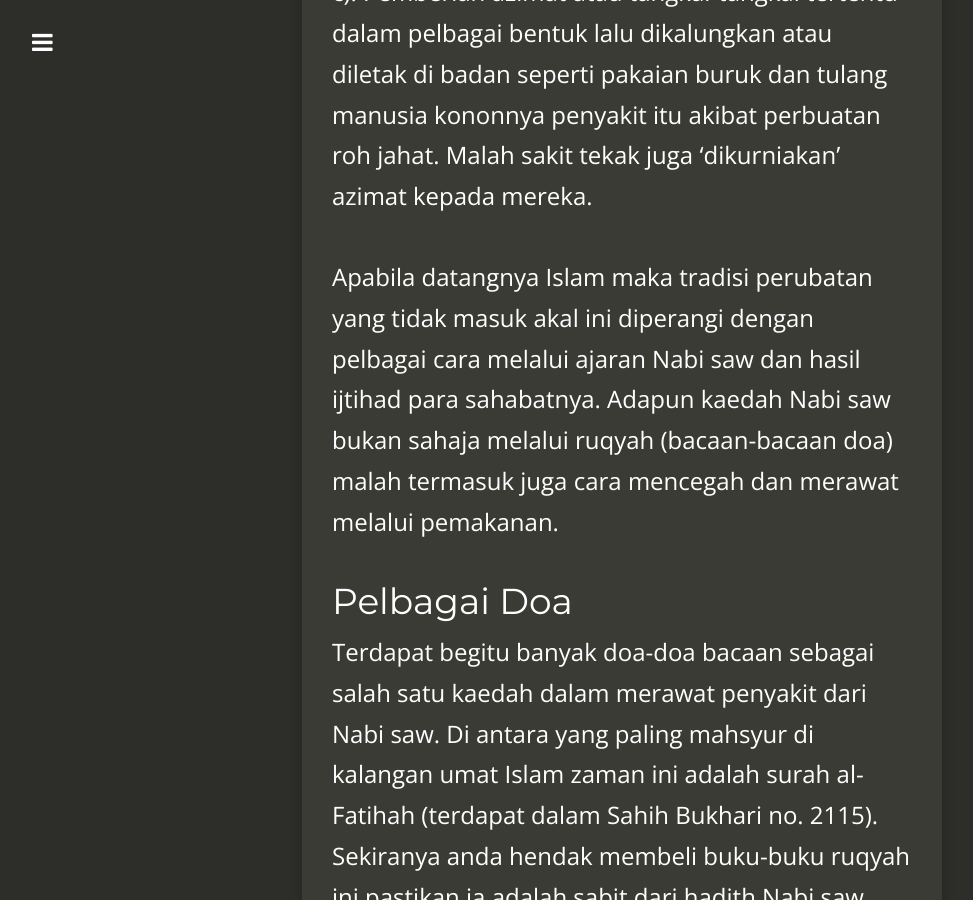
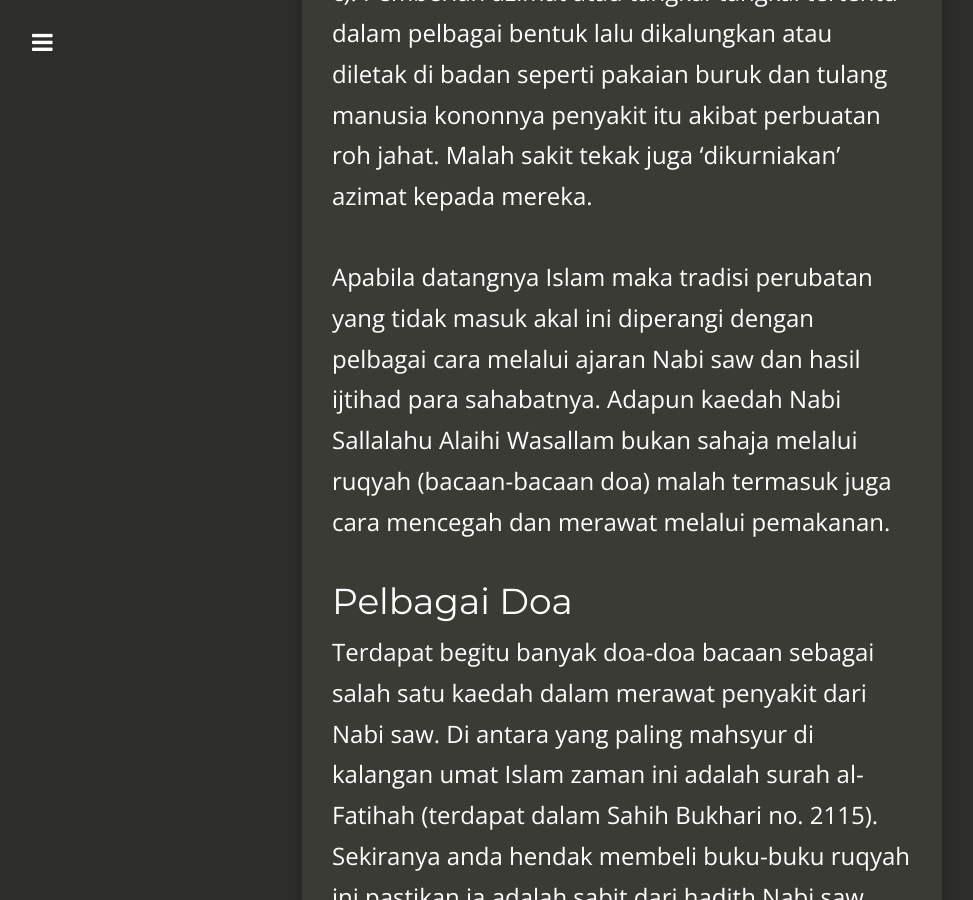
Before and after one commit to kedamaian/swsyafiq, a Jekyll site: the page built from _posts/2010-01-13-perubatan-islam.md, in a window 1280 px wide and 900 px high, scrolled down 1261 px. Shown: the whole window, without its empty margins (18-991 px from the left). Built offline with Jekyll 4.4.1, drawn with Linux system fonts in a browser that asks for light colours; nearby versions of some CDN libraries; comment, search, counter and statistics services are not loaded.

Commit message:
Update 2010-01-13-perubatan-islam.md

```diff
--- a/_posts/2010-01-13-perubatan-islam.md
+++ b/_posts/2010-01-13-perubatan-islam.md
@@ -18,7 +18,7 @@ b). Apabila anak mendapat bisul maka ditudungkan kepala dengan penapis lalu meng
 
 c). Pemberian azimat atau tangkal-tangkal tertentu dalam pelbagai bentuk lalu dikalungkan atau diletak di badan seperti pakaian buruk dan tulang manusia kononnya penyakit itu akibat perbuatan roh jahat. Malah sakit tekak juga ‘dikurniakan’ azimat kepada mereka.
 
-Apabila datangnya Islam maka tradisi perubatan yang tidak masuk akal ini diperangi dengan pelbagai cara melalui ajaran Nabi saw dan hasil ijtihad para sahabatnya. Adapun kaedah Nabi saw bukan sahaja melalui ruqyah (bacaan-bacaan doa) malah termasuk juga cara mencegah dan merawat melalui pemakanan.
+Apabila datangnya Islam maka tradisi perubatan yang tidak masuk akal ini diperangi dengan pelbagai cara melalui ajaran Nabi saw dan hasil ijtihad para sahabatnya. Adapun kaedah Nabi Sallalahu Alaihi Wasallam bukan sahaja melalui ruqyah (bacaan-bacaan doa) malah termasuk juga cara mencegah dan merawat melalui pemakanan.
 
 ## Pelbagai Doa
 
```
